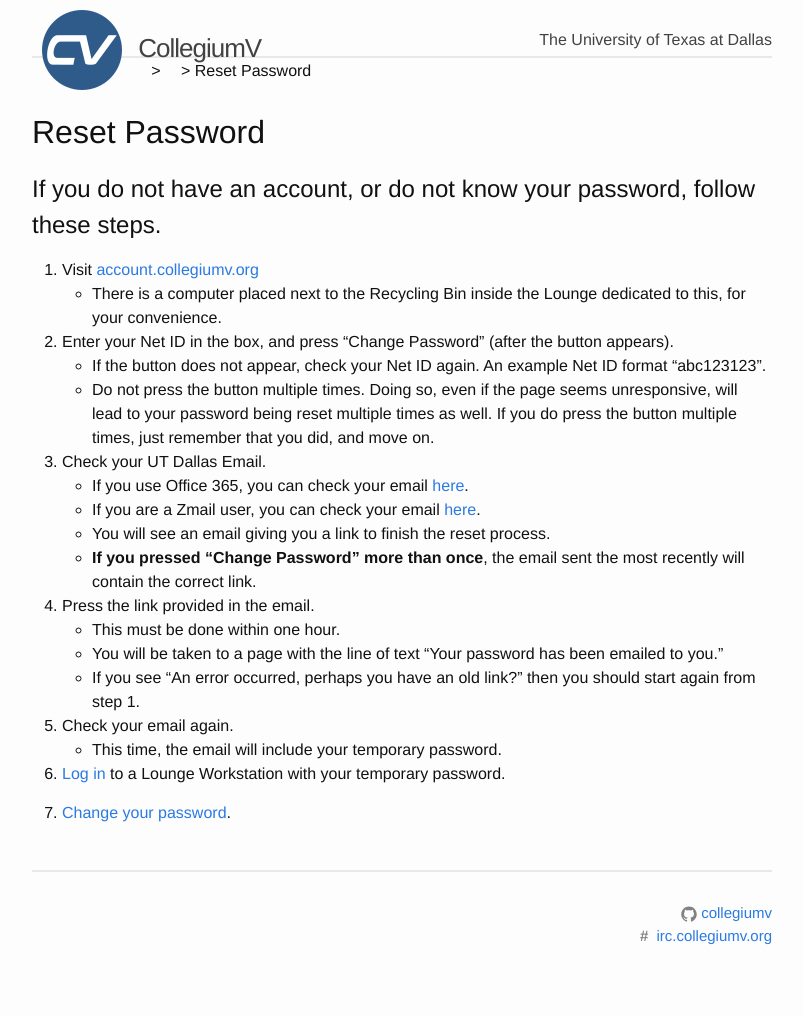
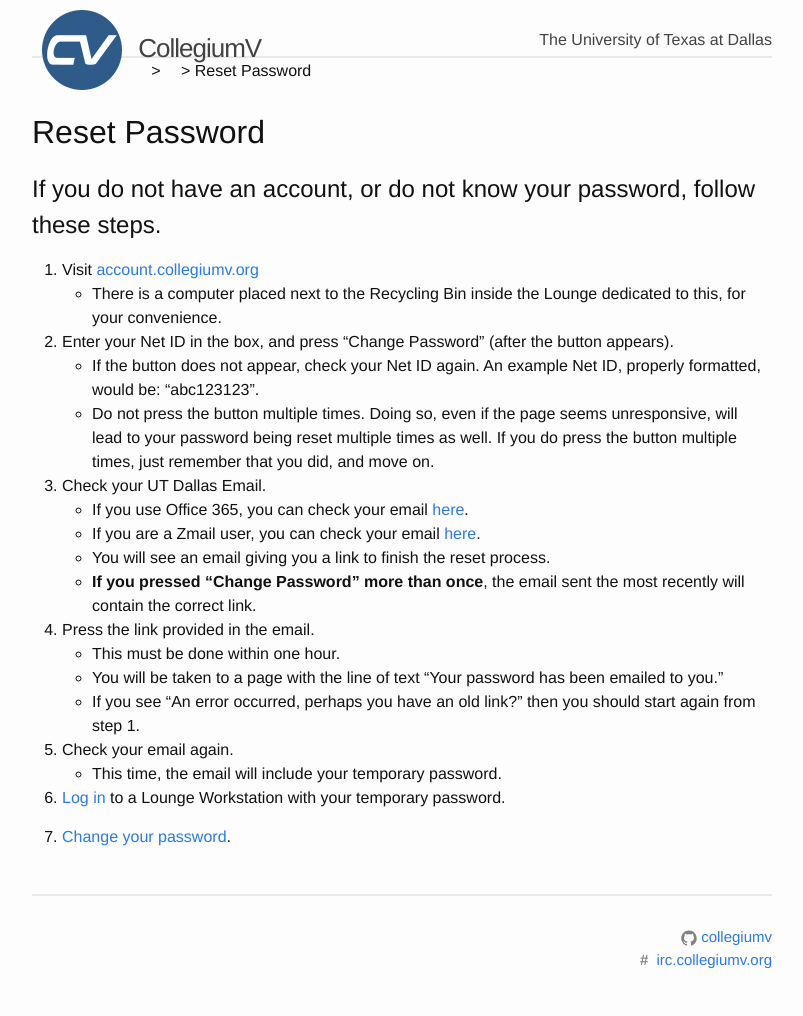
Before and after one commit to collegiumv/cv_doc_legacy, a Jekyll site: the page built from start/resetpass.md, in a window 1280 px wide. Shown: the whole page, without its empty margins (238-1041 px from the left). Built offline with Jekyll 4.4.1, drawn with Linux system fonts in a browser that asks for light colours; before the commit the page ends 992 px from its top, so only the background shows below that.

Commit message:
Fix awkward phrase

```diff
--- a/start/resetpass.md
+++ b/start/resetpass.md
@@ -14,8 +14,8 @@ layout: default
 
 2. Enter your Net ID in the box, and press "Change Password" (after the button
    appears).
- - If the button does not appear, check your Net ID again. An example Net ID
-   format "abc123123".
+ - If the button does not appear, check your Net ID again. An example Net ID,
+   properly formatted, would be: "abc123123".
  - Do not press the button multiple times. Doing so, even if the page seems
    unresponsive, will lead to your password being reset multiple times as well.
    If you do press the button multiple times, just remember that you did, and
```
